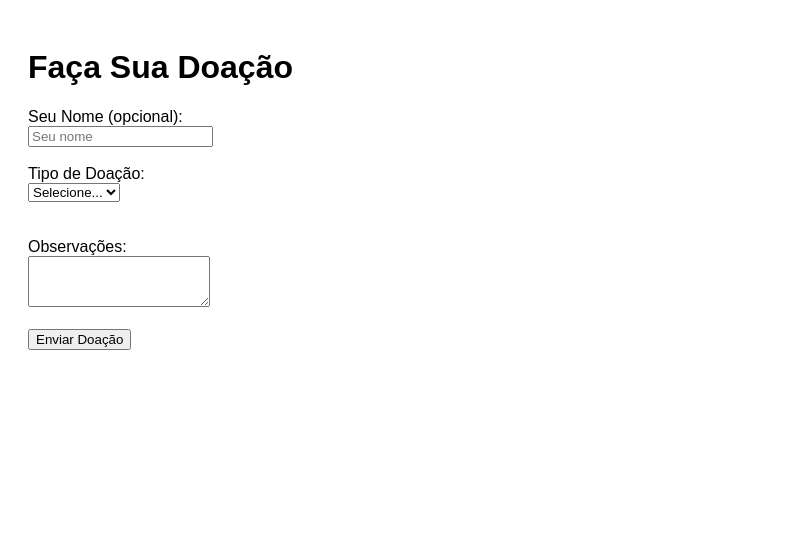
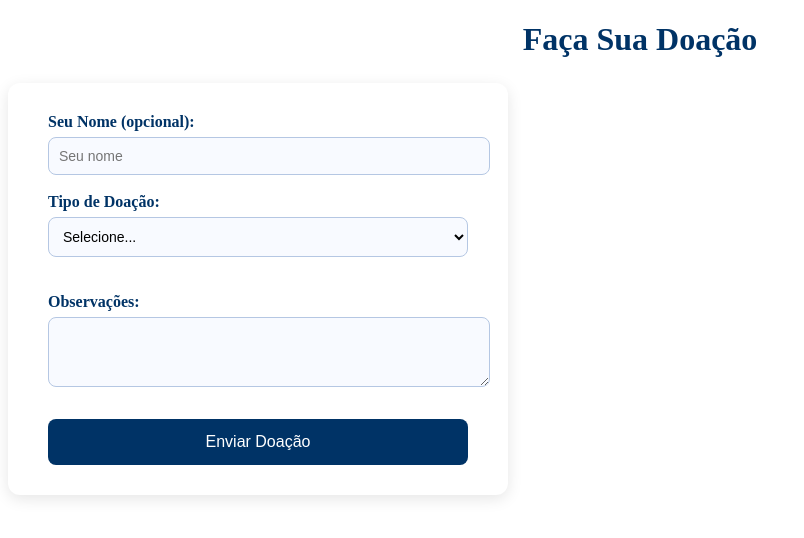
Before and after one commit to Victorpn/Projeto-A3-S.O.S, a PHP site: page /doarAgora.php in a window 1280 px wide. Shown: the top 538 px of the page, without its empty margins (0-804 px from the left). Run offline with PHP 8.4, Linux system fonts and the light colour scheme.

Commit message:
Add files via upload

```diff
--- a/doarAgora.php
+++ b/doarAgora.php
@@ -88,9 +88,96 @@
     <title>Doar Agora</title>
 
     <style>
-        body { font-family: Arial; padding: 20px; }
-        .box { border: 1px solid #ccc; padding: 20px; width: 400px; }
-        .hidden { display: none; }
+        <style>
+    body {
+        font-family: "Segoe UI", Arial, sans-serif;
+        background: #f2f6ff;
+        margin: 0;
+        padding: 40px 0;
+        display: flex;
+        justify-content: center;
+    }
+
+    h1 {
+        text-align: center;
+        color: #003366;
+        margin-bottom: 25px;
+        font-size: 32px;
+        font-weight: 700;
+    }
+
+    form {
+        background: #ffffff;
+        padding: 30px 40px;
+        border-radius: 12px;
+        width: 420px;
+        box-shadow: 0 4px 15px rgba(0,0,0,0.1);
+    }
+
+    label {
+        font-weight: bold;
+        color: #003366;
+    }
+
+    input[type="text"],
+    input[type="number"],
+    select,
+    textarea {
+        width: 100%;
+        padding: 10px;
+        margin-top: 6px;
+        border: 1px solid #b5c7e3;
+        border-radius: 8px;
+        font-size: 14px;
+        outline: none;
+        transition: 0.2s;
+        background: #f8faff;
+    }
+
+    input:focus,
+    select:focus,
+    textarea:focus {
+        border-color: #003366;
+        background: #ffffff;
+        box-shadow: 0 0 5px rgba(0,51,102,0.2);
+    }
+
+    button {
+        width: 100%;
+        background: #003366;
+        color: #fff;
+        padding: 14px;
+        border: none;
+        border-radius: 8px;
+        font-size: 16px;
+        cursor: pointer;
+        transition: 0.2s;
+        margin-top: 10px;
+    }
+
+    button:hover {
+        background: #0055aa;
+    }
+
+    .box {
+        border: 1px solid #d0d9ea;
+        background: #f9fbff;
+        padding: 18px;
+        border-radius: 10px;
+        margin-top: 10px;
+        box-shadow: inset 0 0 6px rgba(0,0,0,0.05);
+    }
+
+    h3 {
+        color: #003366;
+        margin-top: 0;
+        text-align: center;
+    }
+
+    .hidden {
+        display: none;
+    }
+</style>
 
     </style>
 
```
